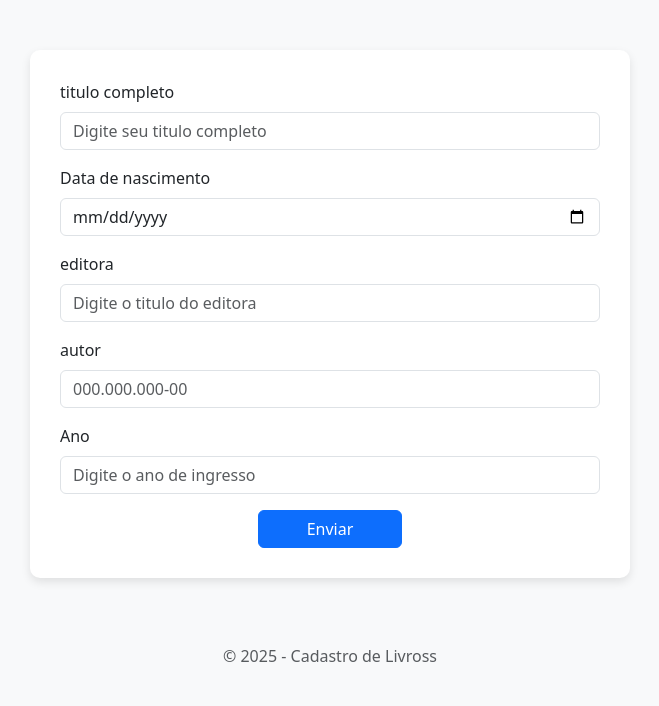
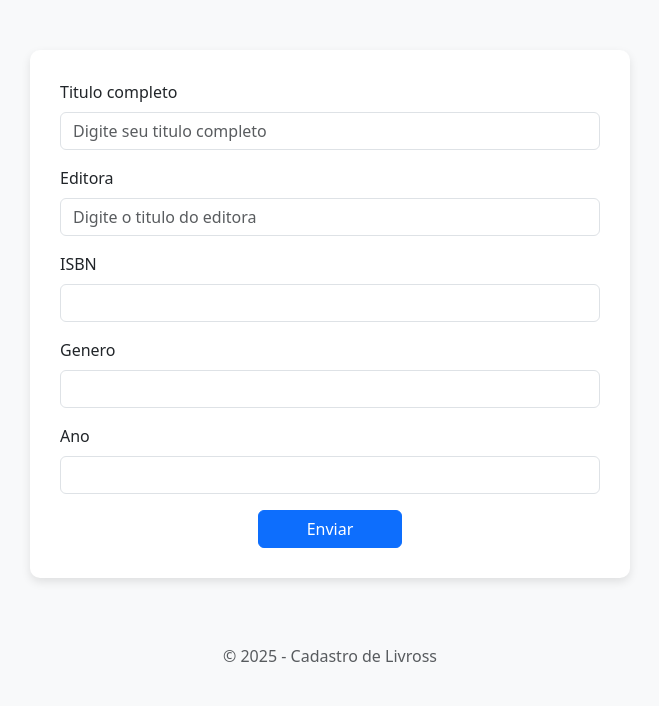
Before and after one commit to Coffee-Gutts/library-django, a Django app: page /cadastro in a window 1280 px wide. Shown: the part 94-800 px from the top of the page, without its empty margins (310-969 px from the left). Run offline with Django 5.2, Linux system fonts and the light colour scheme.

Commit message:
feat: melhorando a tela de cadastro de livro

```diff
--- a/library/libraryBooks/models.py
+++ b/library/libraryBooks/models.py
@@ -4,7 +4,7 @@ class Livros(models.Model):
     titulo = models.CharField(max_length=100, blank=False, null=False)
     autor = models.CharField(max_length=100, blank=False, null=False)
     editora = models.CharField(max_length=100, blank=False, null=False)
-    ISBN = models.IntegerField(max_length = 13, blank=False, null=False)
+    ISBN = models.IntegerField(max_length=13, blank=False, null=False)
     genero = models.CharField(max_length=100, blank=False, null=False)
 
     objects = models.Manager()
--- a/library/libraryBooks/templates/cadastro.html
+++ b/library/libraryBooks/templates/cadastro.html
@@ -40,7 +40,7 @@
           <form action="{%url 'cadastro' %}" method="POST">
             {% csrf_token %}
             <div class="mb-3">
-              <label for="titulo" class="form-label">titulo completo</label>
+              <label for="titulo" class="form-label">Titulo completo</label>
               <input
                 type="text"
                 class="form-control"
@@ -50,18 +50,9 @@
               />
             </div>
 
-            <div class="mb-3">
-              <label for="ISBN" class="form-label">Data de nascimento</label>
-              <input
-                type="date"
-                class="form-control"
-                id="ISBN"
-                name="ISBN"
-              />
-            </div>
 
             <div class="mb-3">
-              <label for="editora" class="form-label">editora</label>
+              <label for="editora" class="form-label">Editora</label>
               <input
                 type="text"
                 class="form-control"
@@ -72,24 +63,34 @@
             </div>
 
             <div class="mb-3">
-              <label for="autor" class="form-label">autor</label>
+              <label for="autor" class="form-label">ISBN</label>
               <input
                 type="text"
                 class="form-control"
-                id="autor"
-                placeholder="000.000.000-00"
-                name="autor"
+                id="isbn"
+                name="isbn"
+                maxlength="13"
+              />
+            </div>
+
+            <div class="mb-3">
+              <label for="genero" class="form-label">Genero</label>
+              <input
+                type="text"
+                class="form-control"
+                id="genero"
+                name="genero"
               />
             </div>
 
             <div class="mb-3">
               <label for="genero" class="form-label">Ano</label>
               <input
-                type="number"
+                type="text"
                 class="form-control"
-                id="genero"
-                name="genero"
-                placeholder="Digite o ano de ingresso"
+                id="ano"
+                name="ano"
+                maxlength="4"
               />
             </div>
 
```
